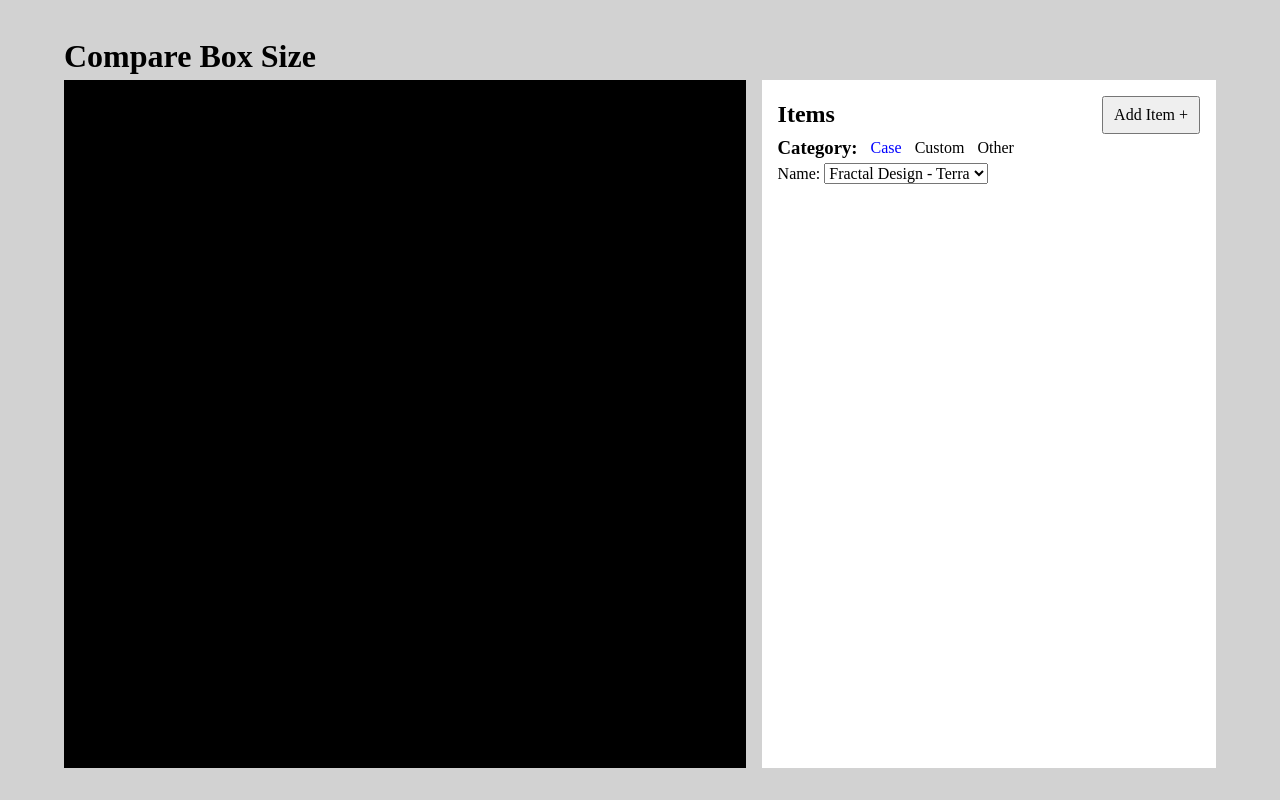
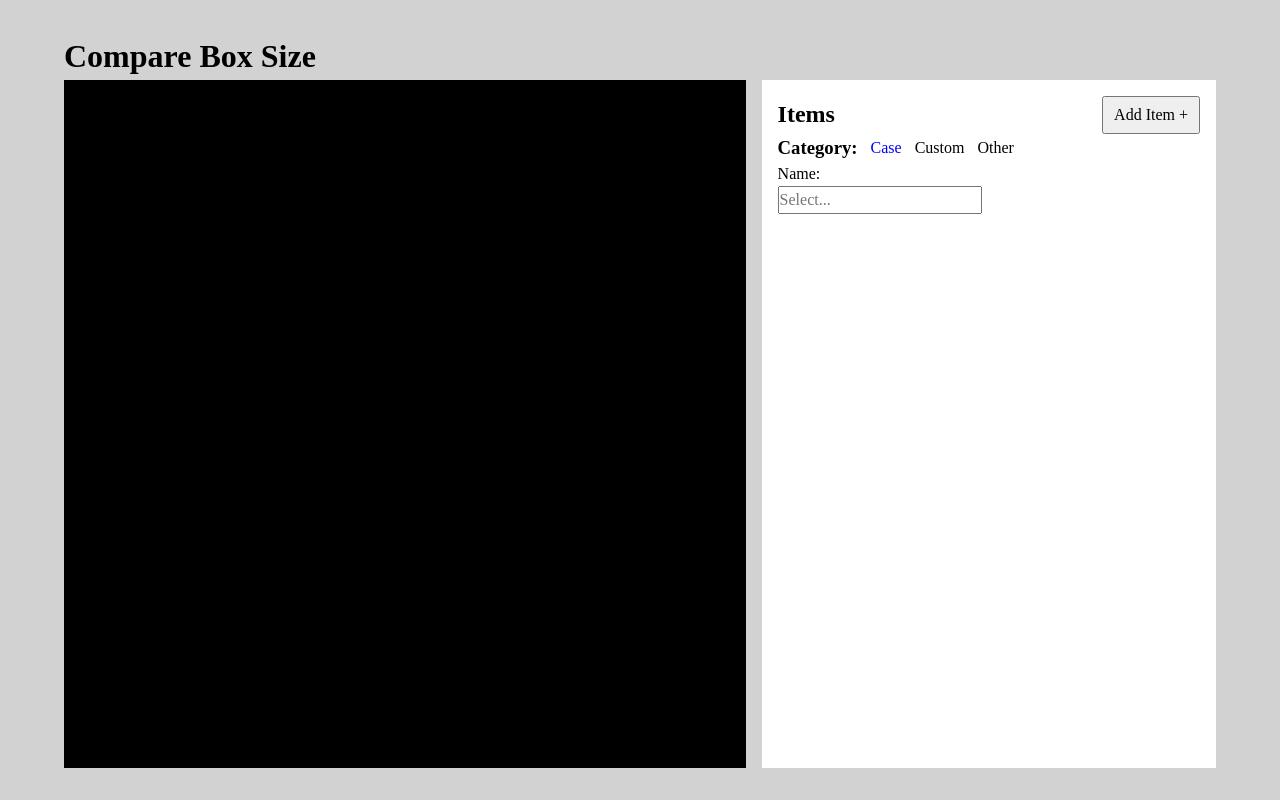
Before and after one commit to angelol-git/comparesffsize, a React (Vite) app: page / in a window 1280 px wide. Both pictures are taken after a click on the button "Add Item +". Built offline with nearby package versions, Linux system fonts and the light colour scheme.

Commit message:
nested search select, search does not work yet

```diff
--- a/src/components/sidebar/AddForm.jsx
+++ b/src/components/sidebar/AddForm.jsx
@@ -1,6 +1,7 @@
 import { useState } from "react";
 import "./AddForm.css";
 import { useQuery } from "@tanstack/react-query";
+import SearchSelect from "./SearchSelect";
 
 async function fetchCases() {
   console.log("fetching case data");
@@ -12,6 +13,7 @@ async function fetchCases() {
 
 function AddForm() {
   const [category, setCategory] = useState("case");
+
   const categories = ["case", "custom", "other"];
   const { isLoading, error, data } = useQuery({
     queryKey: ["cases"],
@@ -52,17 +54,7 @@ function AddForm() {
         <label htmlFor="name-select">Name: </label>
         {isLoading && "Loading..."}
         {error && "Error fetching cases"}
-        {data && (
-          <select name="cases" id="name-select">
-            {Object.entries(data).map(([brand, cases]) => {
-              return cases.map((caseItem, index) => (
-                <option key={`${brand}-${index}`} value={caseItem.name}>
-                  {`${brand} - ${caseItem.name}`}
-                </option>
-              ));
-            })}
-          </select>
-        )}
+        {data && <SearchSelect data={data} />}
       </div>
     </form>
   );
--- /dev/null
+++ b/src/components/sidebar/SearchSelect.jsx
@@ -0,0 +1,45 @@
+import { useState } from "react";
+function SearchSelect({ data }) {
+  const [textClicked, setTextClicked] = useState(false);
+  return (
+    <div>
+      <input
+        type="text"
+        placeholder="Select..."
+        id="name-select"
+        onClick={() => {
+          setTextClicked(!textClicked);
+        }}
+        className="name-select"
+      />
+      {textClicked && (
+        <div>
+          {Object.entries(data).map(([brand, cases]) => {
+            return (
+              <div key={brand} className="brand-name">
+                <SelectOptions brand={brand} cases={cases} />
+              </div>
+            );
+          })}
+        </div>
+      )}
+    </div>
+  );
+}
+
+function SelectOptions({ brand, cases }) {
+  const [isOpen, setIsOpen] = useState(false);
+  return (
+    <div
+      onClick={() => {
+        setIsOpen(!isOpen);
+      }}
+    >
+      {brand}
+      {isOpen &&
+        cases.map((caseItem) => <div key={caseItem}>{caseItem.name}</div>)}
+    </div>
+  );
+}
+
+export default SearchSelect;
```
